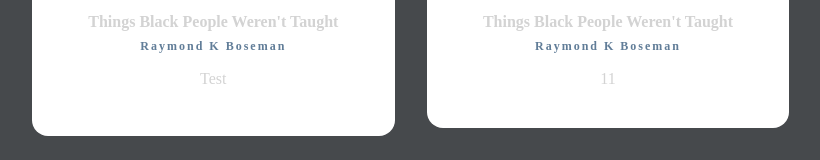
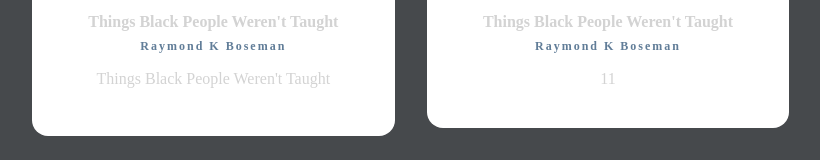
Before and after one commit to Cyrillo46/react-1, a React (Create React App) app: page / in a window 1280 px wide. Shown: the part 343-503 px from the top of the page, without its empty margins (32-852 px from the left). Built offline with nearby package versions, Linux system fonts and the light colour scheme.

Commit message:
Using props to render dynamically

```diff
--- a/src/index.js
+++ b/src/index.js
@@ -11,7 +11,7 @@ const img = "https://m.media-amazon.com/images/I/31DRXvr5JKL._SY291_BO1,204,203,
  const BookList = () => {
   return (
     <section className="booklist">
-      <Book title="Test"/>
+      <Book title={title} author={author} img={img} />
       <Book author='another test' number={11}/>
       </section>
   )
```
